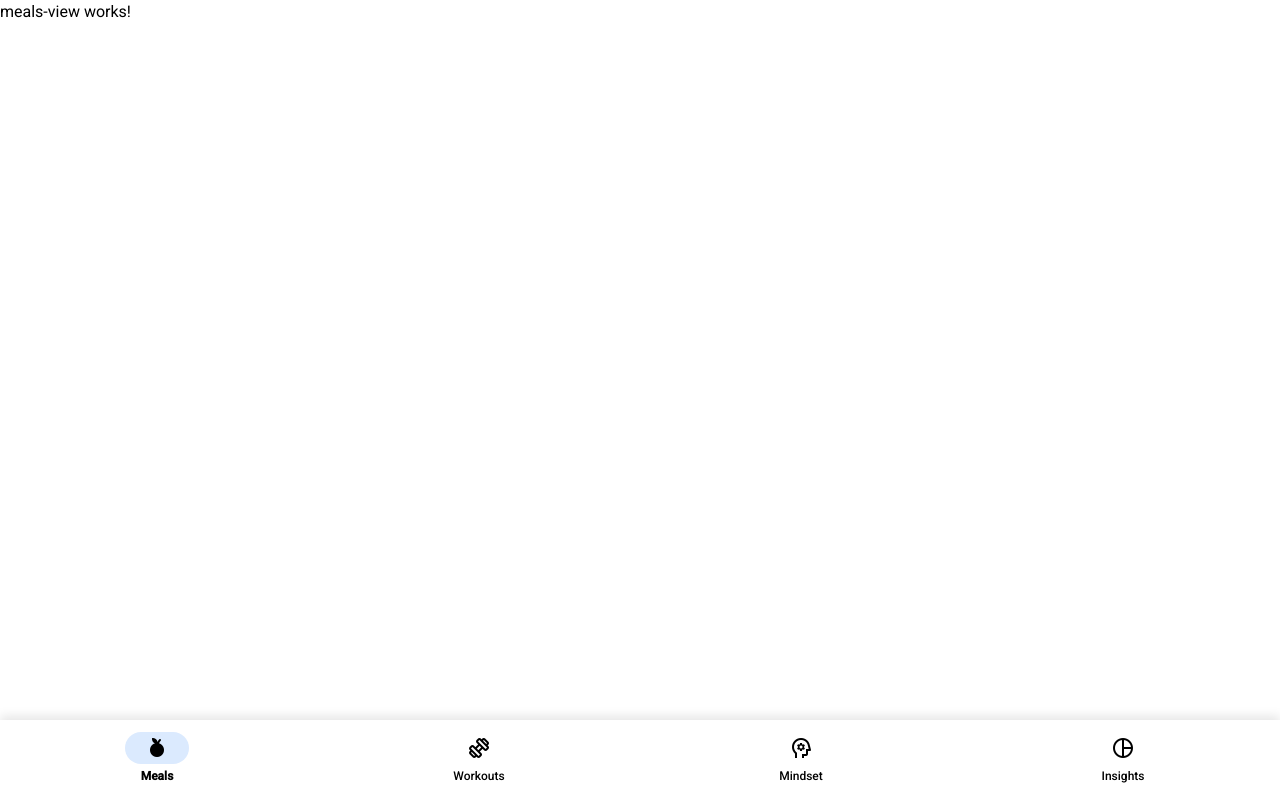
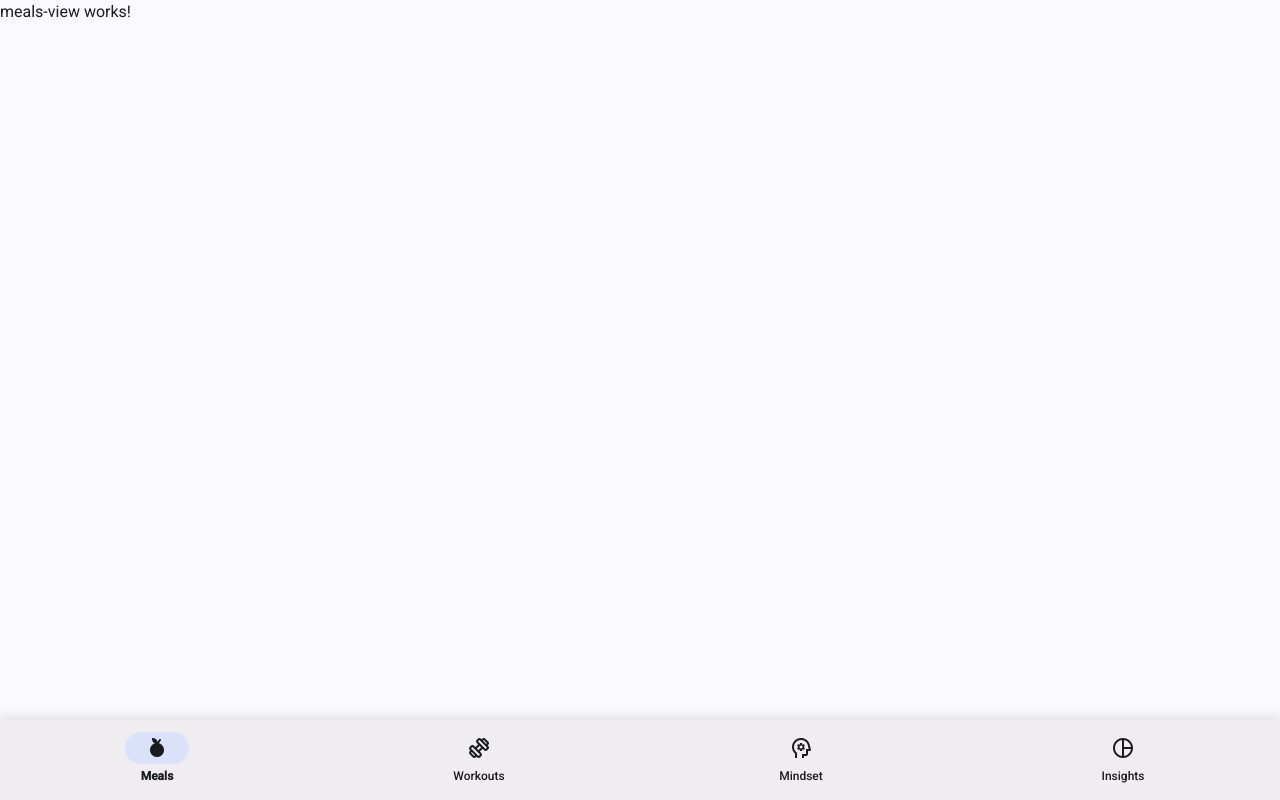
Before and after one commit to FreakeyPlays/zenith, an Angular app: page /meals in a window 1280 px wide. Built offline with nearby package versions, Linux system fonts and the light colour scheme.

Commit message:
add material 3 colors

```diff
--- a/src/app/components/navigation-bar/navigation-bar.component.scss
+++ b/src/app/components/navigation-bar/navigation-bar.component.scss
@@ -5,7 +5,7 @@
   width: 100%;
   display: flex;
   gap: 0.5rem;
-  background-color: #ffffff;
+  background-color: var(--mat-sys-surface-container);
   justify-content: space-around;
   box-shadow: 0 -4px 10px rgba(0, 0, 0, 0.1);
 }
--- a/src/app/components/navigation-bar/navigation-element/navigation-element.component.scss
+++ b/src/app/components/navigation-bar/navigation-element/navigation-element.component.scss
@@ -24,7 +24,7 @@
   text-align: center;
   width: 100%;
   text-decoration: none;
-  color: #000;
+  color: var(--mat-sys-on-surface) !important;
   -webkit-tap-highlight-color: transparent;
   -webkit-touch-callout: none;
   user-select: none;
@@ -45,7 +45,7 @@
       display: flex;
       justify-content: center;
       position: absolute;
-      background-color: #dbeafe;
+      background-color: var(--mat-sys-secondary-container) !important;
       border-radius: 9999px;
       transition: width ease-in-out .1s, opacity ease-in-out .1s;
       opacity: 0;
@@ -72,12 +72,14 @@
   &.active {
     .navigation-element_label {
       font-weight: 600;
+      color: var(--mat-sys-on-surface) !important;
     }
 
     .navigation-element_content {
       .navigation-element_active-indicator {
         width: 4rem;
         opacity: 1;
+        color: var(--mat-sys-on-secondary-container) !important;
         transition: width 0.1s ease-in-out, opacity 0.1s ease-in-out;
       }
 
--- a/src/styles.scss
+++ b/src/styles.scss
@@ -1,6 +1,8 @@
 html,
 body {
   height: 100%;
+  background: var(--mat-sys-surface);
+  color: var(--mat-sys-on-surface);
 }
 
 *,
```
